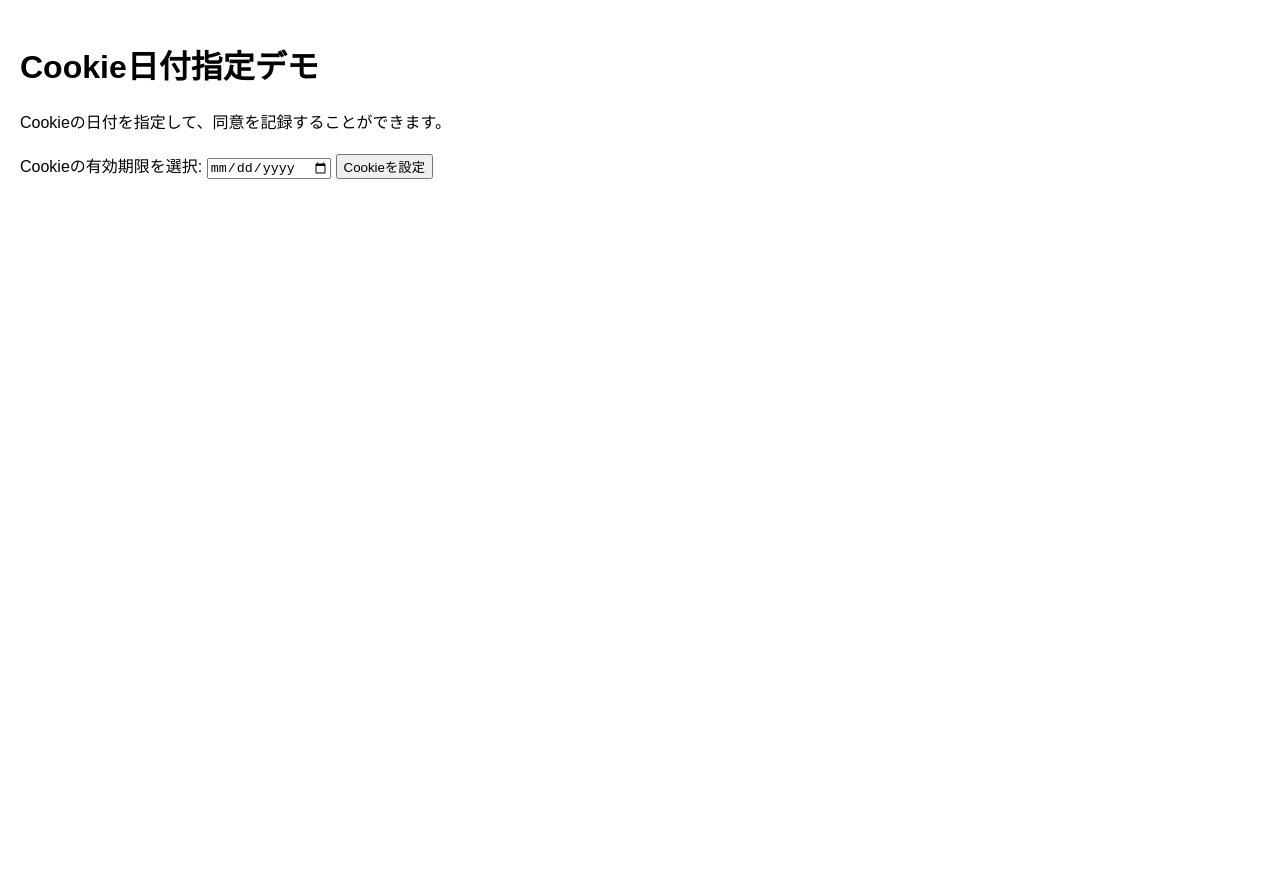
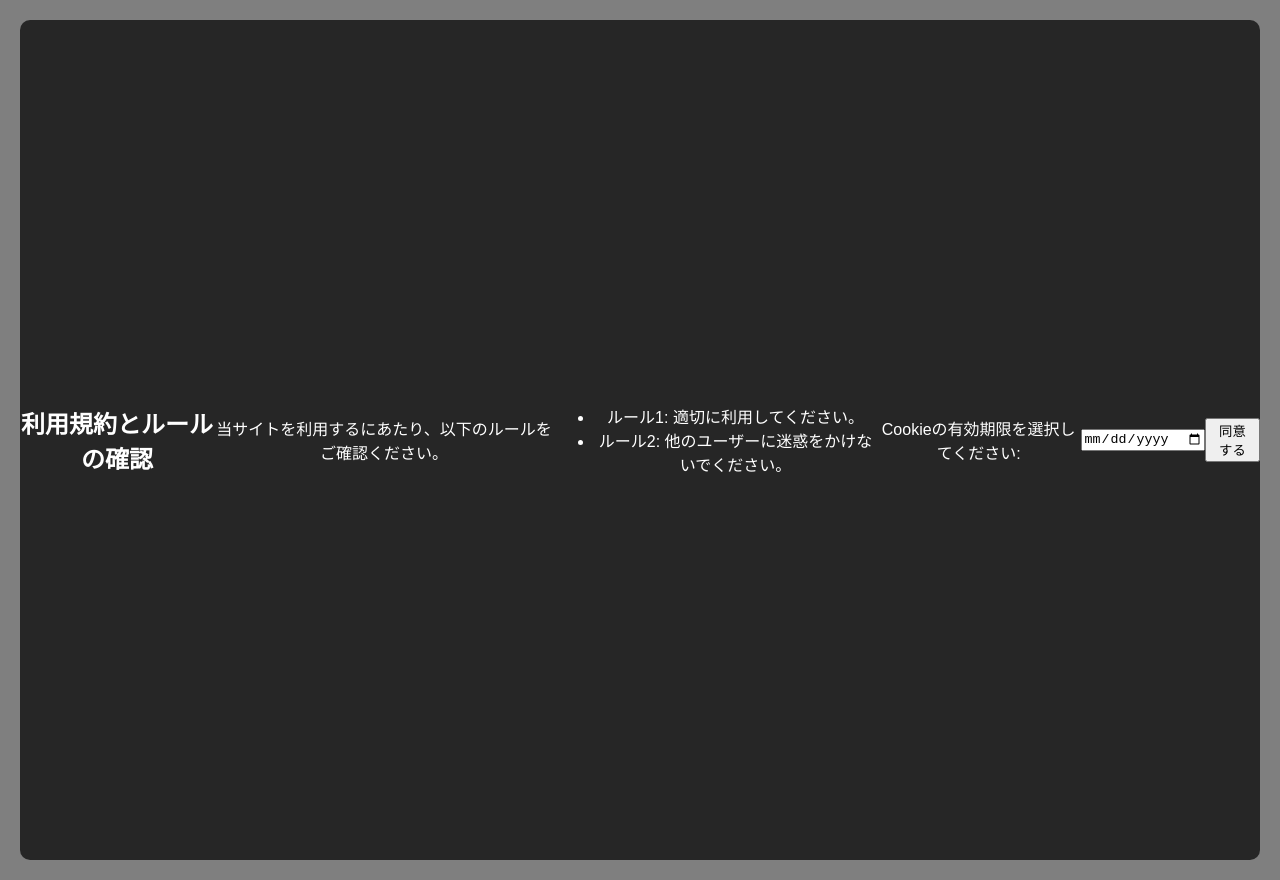
Before and after one commit to openmura/beta-home, a plain HTML site: page +/index.html in a window 1280 px wide. Before the commit the page ends 800 px from the top, so only its background shows below. Drawn offline with Linux system fonts and the light colour scheme.

Commit message:
Update index.html

```diff
--- a/+/index.html
+++ b/+/index.html
@@ -3,53 +3,155 @@
 <head>
     <meta charset="UTF-8">
     <meta name="viewport" content="width=device-width, initial-scale=1.0">
-    <title>Cookieの日付指定</title>
+    <title>Cookie 管理サンプル</title>
     <style>
         body {
             font-family: Arial, sans-serif;
             margin: 0;
+            padding: 0;
+        }
+
+        .page {
+            display: none; /* 初期状態で全て非表示 */
+            height: 100vh;
+            color: white;
+            text-align: center;
+        }
+
+        /* ルール確認ページ */
+        #rules-page {
+            background: rgba(0, 0, 0, 0.7);
+            display: block; /* 初期状態で表示 */
+            padding: 20px;
+            border-radius: 10px;
+        }
+
+        /* 通常ページのスタイル */
+        .content {
+            background-size: cover;
+            background-position: center;
+            background-repeat: no-repeat;
+            position: relative;
             padding: 20px;
         }
 
-        .cookie-message {
-            font-size: 16px;
-            margin-bottom: 20px;
-        }
-
-        .date-picker {
-            margin-bottom: 10px;
+        .overlay {
+            position: absolute;
+            top: 0;
+            bottom: 0;
+            left: 0;
+            right: 0;
+            background: rgba(0, 0, 0, 0.5);
+            display: flex;
+            justify-content: center;
+            align-items: center;
+            color: white;
+            text-align: center;
+            padding: 20px;
         }
     </style>
 </head>
 <body>
 
-    <h1>Cookie日付指定デモ</h1>
-    <p class="cookie-message">
-        Cookieの日付を指定して、同意を記録することができます。
-    </p>
+    <main class="content">
+        <!-- ホームページ -->
+        <section id="home-page" class="page" style="background-image: url('https://via.placeholder.com/800x600/FF5733/FFFFFF');">
+            <div class="overlay">
+                <h2>HOME</h2>
+            </div>
+        </section>
 
-    <!-- 日付選択フォーム -->
-    <label for="expiry-date">Cookieの有効期限を選択:</label>
-    <input type="date" id="expiry-date" class="date-picker" min="2025-01-17">
-    <button id="set-cookie">Cookieを設定</button>
+        <!-- 情報ページ -->
+        <section id="info-page" class="page" style="background-image: url('https://via.placeholder.com/800x600/33A1FF/FFFFFF');">
+            <div class="overlay">
+                <h2>個人情報は一切取得していませんので、安心してご利用ください。</h2>
+                <h2>もし不安な点があれば、管理者に直接お知らせいただければ対応いたします。</h2>
+            </div>
+        </section>
+
+        <!-- ルール確認ページ -->
+        <section id="rules-page" class="page">
+            <div class="overlay">
+                <h2>利用規約とルールの確認</h2>
+                <p>当サイトを利用するにあたり、以下のルールをご確認ください。</p>
+                <ul>
+                    <li>ルール1: 適切に利用してください。</li>
+                    <li>ルール2: 他のユーザーに迷惑をかけないでください。</li>
+                </ul>
+                <label for="cookie-expiry">Cookieの有効期限を選択してください:</label>
+                <input type="date" id="cookie-expiry" min="2025-01-17">
+                <button id="agree-button">同意する</button>
+            </div>
+        </section>
+    </main>
 
     <script>
         // Cookieを設定する関数
-        function setCookie(name, value, expiryDate) {
-            const date = new Date(expiryDate); // 選択された日付をDateオブジェクトに変換
+        function setCookie(name, value, days) {
+            const date = new Date();
+            date.setTime(date.getTime() + (days * 24 * 60 * 60 * 1000)); // 日数をミリ秒に変換
             const expires = "expires=" + date.toUTCString();
-            document.cookie = `${name}=${value}; ${expires}; path=/https://openmura.github.io/beta-home`; // Cookieを設定
-            alert("Cookieが設定されました！有効期限：" + date.toUTCString());
+            document.cookie = `${name}=${value};${expires};path=/https://openmura.github.io/beta-home`; // Cookieを設定
         }
 
-        // ボタンがクリックされたときの処理
-        document.getElementById("set-cookie").addEventListener("click", function() {
-            const expiryDate = document.getElementById("expiry-date").value; // ユーザーが選んだ日付
-            if (!expiryDate) {
-                alert("日付を選択してください！");
-                return;
+        // Cookieを取得する関数
+        function getCookie(name) {
+            const nameEQ = name + "=";
+            const ca = document.cookie.split(';');
+            for (let i = 0; i < ca.length; i++) {
+                let c = ca[i].trim();
+                if (c.indexOf(nameEQ) == 0) {
+                    return c.substring(nameEQ.length, c.length);
+                }
             }
-            setCookie("userConsent", "accepted", expiryDate); // "userConsent"という名前でCookieを設定
+            return "";
+        }
+
+        // Cookieの存在をチェックする関数
+        function checkCookie() {
+            const userAgreed = getCookie("userAgreed");
+            return userAgreed ? true : false;
+        }
+
+        document.addEventListener("DOMContentLoaded", () => {
+            const homePage = document.getElementById("home-page");
+            const infoPage = document.getElementById("info-page");
+            const rulesPage = document.getElementById("rules-page");
+            const agreeButton = document.getElementById("agree-button");
+            const expiryInput = document.getElementById("cookie-expiry");
+
+            // Cookieがない場合、ルール確認ページを表示
+            if (!checkCookie()) {
+                homePage.style.display = 'none';
+                infoPage.style.display = 'none';
+                rulesPage.style.display = 'block';
+            } else {
+                homePage.style.display = 'block';
+                infoPage.style.display = 'block';
+                rulesPage.style.display = 'none';
+            }
+
+            // 同意ボタンのクリック処理
+            agreeButton.addEventListener("click", () => {
+                const selectedDate = expiryInput.value;
+                if (!selectedDate) {
+                    alert("有効期限の日付を選択してください。");
+                    return;
+                }
+
+                // 有効期限を日数に変換
+                const expiryDate = new Date(selectedDate);
+                const currentDate = new Date();
+                const diffDays = Math.ceil((expiryDate - currentDate) / (1000 * 3600 * 24)); // 日数差を計算
+
+                // Cookieを保存（有効期限を指定）
+                setCookie("userAgreed", "true", diffDays);
+
+                // ルール確認ページを非表示にして、通常ページを表示
+                rulesPage.style.display = 'none';
+                homePage.style.display = 'block';
+                infoPage.style.display = 'block';
+            });
         });
     </script>
 
```
